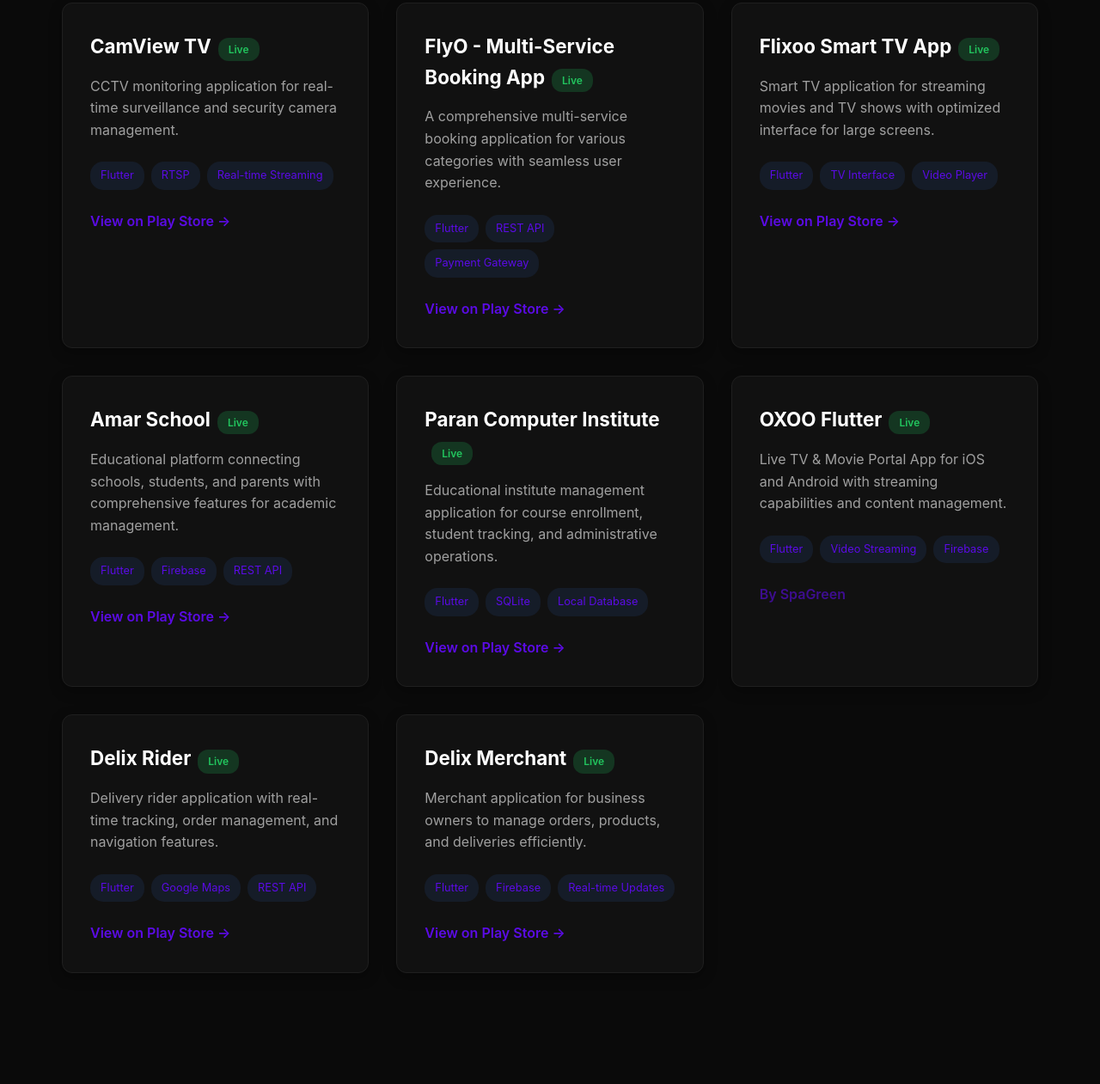
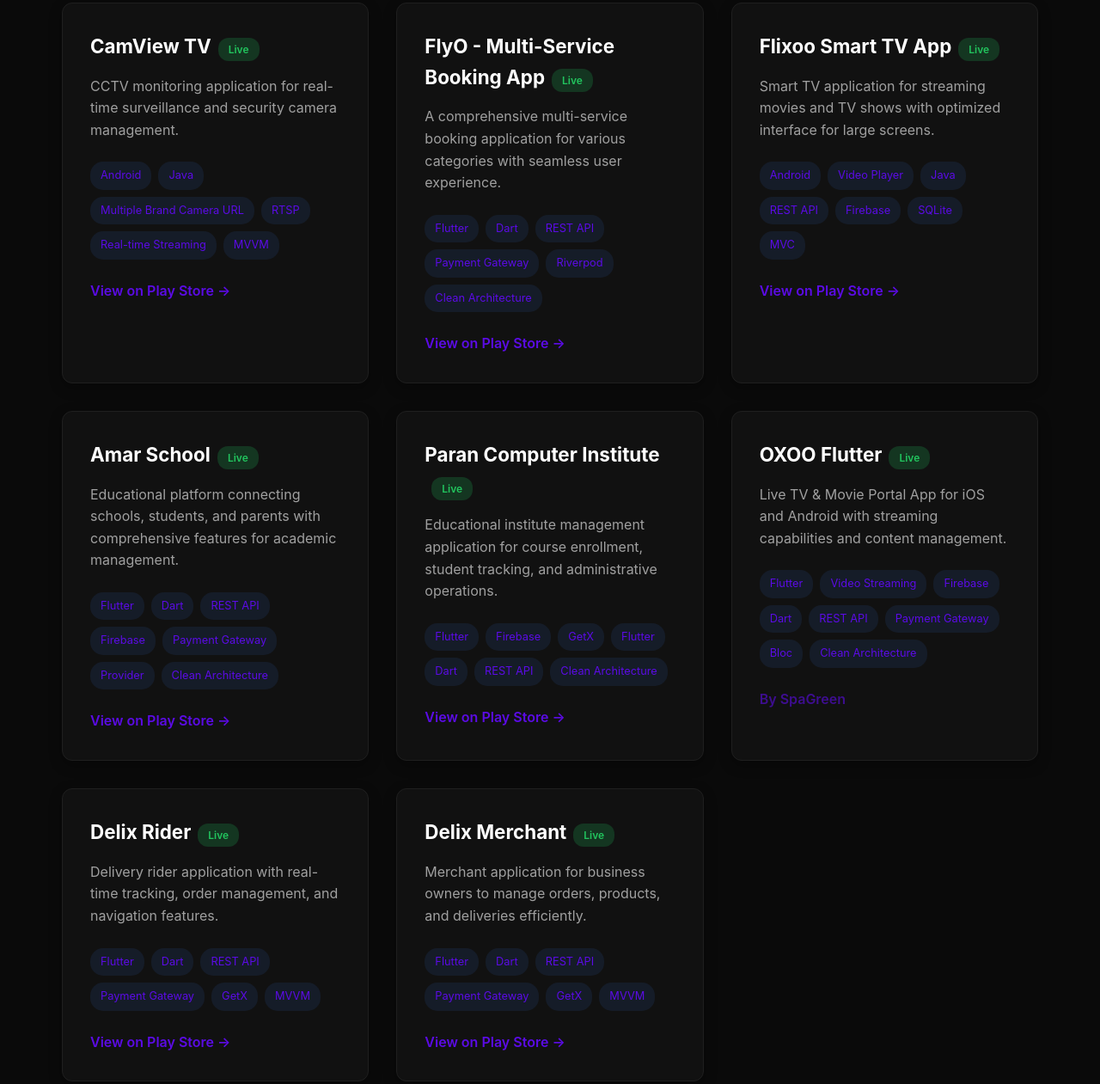
Before and after one commit to RARimonAhmed/RARimonAhmed.github.io, a plain HTML site: page index.html in a window 1280 px wide. Shown: the part 4295-5556 px from the top of the page at 86% size. Drawn offline with Linux system fonts and the light colour scheme.

Commit message:
Update project technology tags in index.html
Updated technology tags for various projects in the HTML file to reflect the latest technologies used.

```diff
--- a/index.html
+++ b/index.html
@@ -1499,9 +1499,12 @@
                     <h3>CamView TV<span class="project-status status-live">Live</span></h3>
                     <p class="project-description">CCTV monitoring application for real-time surveillance and security camera management.</p>
                     <div class="project-tech">
-                        <span class="tech-tag">Flutter</span>
+                        <span class="tech-tag">Android</span>
+                        <span class="tech-tag">Java</span>
+                        <span class="tech-tag">Multiple Brand Camera URL</span>
                         <span class="tech-tag">RTSP</span>
                         <span class="tech-tag">Real-time Streaming</span>
+                        <span class="tech-tag">MVVM</span>
                     </div>
                     <a href="https://play.google.com/store/apps/details?id=com.spagreen.cctv" target="_blank" class="project-link">
                         View on Play Store →
@@ -1515,8 +1518,11 @@
                     <p class="project-description">A comprehensive multi-service booking application for various categories with seamless user experience.</p>
                     <div class="project-tech">
                         <span class="tech-tag">Flutter</span>
+                        <span class="tech-tag">Dart</span>
                         <span class="tech-tag">REST API</span>
                         <span class="tech-tag">Payment Gateway</span>
+                        <span class="tech-tag">Riverpod</span>
+                        <span class="tech-tag">Clean Architecture</span>
                     </div>
                     <a href="https://play.google.com/store/apps/details?id=com.flyO.co" target="_blank" class="project-link">
                         View on Play Store →
@@ -1529,9 +1535,13 @@
                     <h3>Flixoo Smart TV App<span class="project-status status-live">Live</span></h3>
                     <p class="project-description">Smart TV application for streaming movies and TV shows with optimized interface for large screens.</p>
                     <div class="project-tech">
-                        <span class="tech-tag">Flutter</span>
-                        <span class="tech-tag">TV Interface</span>
+                        <span class="tech-tag">Android</span>
                         <span class="tech-tag">Video Player</span>
+                        <span class="tech-tag">Java</span>
+                        <span class="tech-tag">REST API</span>
+                        <span class="tech-tag">Firebase</span>
+                        <span class="tech-tag">SQLite</span>
+                        <span class="tech-tag">MVC</span>
                     </div>
                     <a href="https://play.google.com/store/apps/details?id=com.spagreen.flixootv" target="_blank" class="project-link">
                         View on Play Store →
@@ -1545,8 +1555,12 @@
                     <p class="project-description">Educational platform connecting schools, students, and parents with comprehensive features for academic management.</p>
                     <div class="project-tech">
                         <span class="tech-tag">Flutter</span>
+                        <span class="tech-tag">Dart</span>
+                        <span class="tech-tag">REST API</span>
                         <span class="tech-tag">Firebase</span>
-                        <span class="tech-tag">REST API</span>
+                        <span class="tech-tag">Payment Gateway</span>
+                        <span class="tech-tag">Provider</span>
+                        <span class="tech-tag">Clean Architecture</span>
                     </div>
                     <a href="https://play.google.com/store/apps/details?id=com.amarschool.app&hl=en&gl=US" target="_blank" class="project-link">
                         View on Play Store →
@@ -1560,8 +1574,12 @@
                     <p class="project-description">Educational institute management application for course enrollment, student tracking, and administrative operations.</p>
                     <div class="project-tech">
                         <span class="tech-tag">Flutter</span>
-                        <span class="tech-tag">SQLite</span>
-                        <span class="tech-tag">Local Database</span>
+                        <span class="tech-tag">Firebase</span>
+                        <span class="tech-tag">GetX</span>
+                        <span class="tech-tag">Flutter</span>
+                        <span class="tech-tag">Dart</span>
+                        <span class="tech-tag">REST API</span>
+                        <span class="tech-tag">Clean Architecture</span>
                     </div>
                     <a href="https://play.google.com/store/apps/details?id=com.paran_computer&hl=en" target="_blank" class="project-link">
                         View on Play Store →
@@ -1577,6 +1595,11 @@
                         <span class="tech-tag">Flutter</span>
                         <span class="tech-tag">Video Streaming</span>
                         <span class="tech-tag">Firebase</span>
+                        <span class="tech-tag">Dart</span>
+                        <span class="tech-tag">REST API</span>
+                        <span class="tech-tag">Payment Gateway</span>
+                        <span class="tech-tag">Bloc</span>
+                        <span class="tech-tag">Clean Architecture</span>
                     </div>
                     <span class="project-link" style="opacity: 0.6; cursor: default;">
                         By SpaGreen
@@ -1590,8 +1613,11 @@
                     <p class="project-description">Delivery rider application with real-time tracking, order management, and navigation features.</p>
                     <div class="project-tech">
                         <span class="tech-tag">Flutter</span>
-                        <span class="tech-tag">Google Maps</span>
+                        <span class="tech-tag">Dart</span>
                         <span class="tech-tag">REST API</span>
+                        <span class="tech-tag">Payment Gateway</span>
+                        <span class="tech-tag">GetX</span>
+                        <span class="tech-tag">MVVM</span>
                     </div>
                     <a href="https://play.google.com/store/apps/details?id=com.delix.rider" target="_blank" class="project-link">
                         View on Play Store →
@@ -1605,8 +1631,11 @@
                     <p class="project-description">Merchant application for business owners to manage orders, products, and deliveries efficiently.</p>
                     <div class="project-tech">
                         <span class="tech-tag">Flutter</span>
-                        <span class="tech-tag">Firebase</span>
-                        <span class="tech-tag">Real-time Updates</span>
+                        <span class="tech-tag">Dart</span>
+                        <span class="tech-tag">REST API</span>
+                        <span class="tech-tag">Payment Gateway</span>
+                        <span class="tech-tag">GetX</span>
+                        <span class="tech-tag">MVVM</span>
                     </div>
                     <a href="https://play.google.com/store/apps/details?id=com.delix.merchant" target="_blank" class="project-link">
                         View on Play Store →
```
